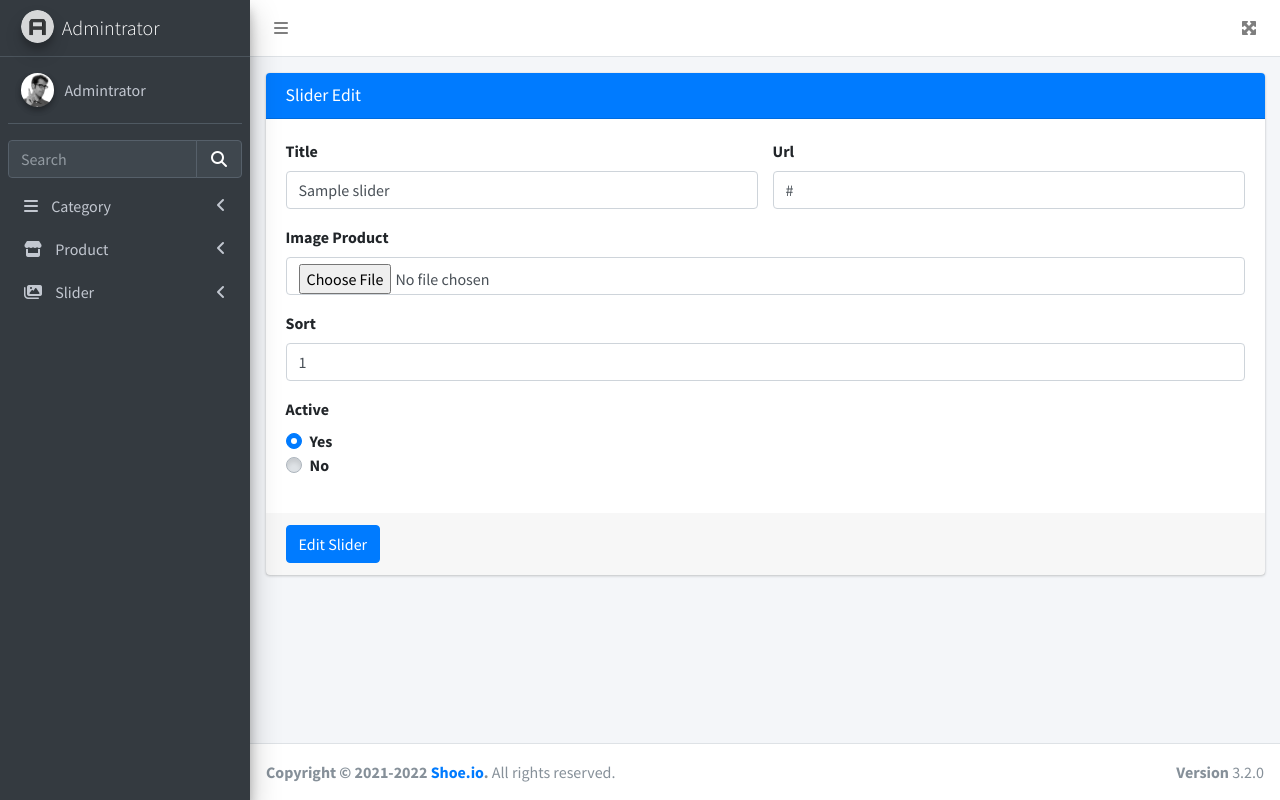
After one commit to dangloc/shops, a Laravel app: page /admin/sliders/edit/1 in a window 1280 px wide. The commit adds this page. Run offline with Laravel 9, Linux system fonts and the light colour scheme; a user stored in the database is signed in; tables that the repository leaves empty hold one stand-in row (values such as "Sample post"); some libraries are stand-ins or nearby versions.

Commit message:
complete edit slider and remove

```diff
--- a/app/Http/Controllers/Admin/SliderController.php
+++ b/app/Http/Controllers/Admin/SliderController.php
@@ -41,4 +41,48 @@ class SliderController extends Controller
             'sliders' => $this->slider->get()
         ]);
     }
+
+    public function show(Slider $slider)
+    {
+        return view('admin.slider.edit',[
+            'title' => 'Slider Edit',
+            'slider' => $slider
+        ]);
+    }
+
+    public function update(Request $request, Slider $slider)
+    {
+        $this->validate($request, [
+            'name'  => 'required',
+            'thumb' => 'required',
+            'url' => 'required',
+        ]);
+
+        $result = $this->slider->update($request, $slider);
+
+        if($result)
+        {
+            return redirect('/admin/sliders/list');
+        }
+
+        return redirect()->back();
+
+    }
+
+    public function destroy(Request $request)
+    {
+        $result = $this->slider->destroy($request);
+
+        if($result)
+        {
+            return response()->json([
+                'error' => false,
+                'message'=> 'Delete slider successfully'
+            ]);
+        }
+
+        return response()->json([ 'error' => true ]);
+    }
+
+
 }
--- a/app/Http/Services/Slider/SliderService.php
+++ b/app/Http/Services/Slider/SliderService.php
@@ -34,4 +34,31 @@ class SliderService
         return SLider::orderbyDesc('id')-> paginate(15);
     }
 
+    public function update($request, $slider){
+        try{
+            $slider->fill($request-> input());
+            $slider->save();
+            Session::flash('success', 'Update Slider successfully');
+        }
+        catch(\Exception $err){
+            Log::error($err->getMessage());
+
+            Session::flash('error', 'Slider Update failed');
+
+            return false;
+        }
+        return true;
+    }
+
+    public function destroy($request){
+        $slider = Slider::where('id', $request->input('id'))->first();
+        if ($slider) {
+            $path = str_replace('storage', 'public', $slider->thumb);
+            Storage::delete($path);
+            $slider->delete();
+            return true;
+        }
+        return false;
+    }
+
 }
--- a/resources/views/admin/main.blade.php
+++ b/resources/views/admin/main.blade.php
@@ -63,7 +63,7 @@
     <div class="float-right d-none d-sm-block">
       <b>Version</b> 3.2.0
     </div>
-    <strong>Copyright &copy; 2014-2021 <a href="https://adminlte.io">AdminLTE.io</a>.</strong> All rights reserved.
+    <strong>Copyright &copy; 2021-2022 <a href="https://adminlte.io">Shoe.io</a>.</strong> All rights reserved.
   </footer>
 
 
--- a/resources/views/admin/slider/add.blade.php
+++ b/resources/views/admin/slider/add.blade.php
@@ -44,7 +44,6 @@
                     <label for="no_active" class="custom-control-label">No</label>
                 </div>
             </div>
-
         </div>
 
         <div class="card-footer">
--- /dev/null
+++ b/resources/views/admin/slider/edit.blade.php
@@ -0,0 +1,66 @@
+@extends('admin.main')
+
+@section('head')
+    <script src="/ckeditor/ckeditor.js"></script>
+@endsection
+
+@section('content')
+
+<form action="" method="POST">
+    <div class="card-body">
+        <div class="row">
+            <div class="col-md-6">
+                <div class="form-group">
+                    <label for="menu">Title</label>
+                    <input type="text" name="name" value="{{ $slider->name }}" class="form-control">
+                </div>
+            </div>
+            <div class="col-md-6">
+                <div class="form-group">
+                    <label for="menu">Url</label>
+                    <input type="text" name="url" value="{{ $slider->url }}" class="form-control">
+                </div>
+            </div>
+        </div>
+
+        <div class="form-group">
+            <label for="menu">Image Product</label>
+            <input type="file"  class="form-control" id="upload">
+            <div id="image_show">
+
+            </div>
+            <input type="hidden" name="thumb" value="{{ $slider->thumb }}" id="thumb">
+        </div>
+
+        <div class="form-group">
+            <label for="menu">Sort</label>
+            <input type="number" name="sort_by" value="{{ $slider->sort_by}}" class="form-control" >
+        </div>
+
+        <div class="form-group">
+            <label>Active</label>
+            <div class="custom-control custom-radio">
+                <input class="custom-control-input" value="1" type="radio" id="active" name="active"
+                {{ $slider->active == 1 ? ' checked=""' : '' }}>
+                <label for="active" class="custom-control-label">Yes</label>
+            </div>
+            <div class="custom-control custom-radio">
+                <input class="custom-control-input" value="0" type="radio" id="no_active" name="active"
+                {{ $slider->active == 0 ? ' checked=""' : '' }}>
+                <label for="no_active" class="custom-control-label">No</label>
+            </div>
+        </div>
+    </div>
+
+    <div class="card-footer">
+        <button type="submit" class="btn btn-primary">Edit Slider</button>
+    </div>
+    @csrf
+</form>
+@endsection
+
+@section('footer')
+    <script>
+        CKEDITOR.replace('content');
+    </script>
+@endsection
--- a/resources/views/admin/slider/list.blade.php
+++ b/resources/views/admin/slider/list.blade.php
@@ -24,7 +24,7 @@
                 <td>{{ $slider->url }}</td>
                 <td>
                     <a href="{{ $slider->thumb }}" target="_blank">
-                        <img src="{{ $slider->thumb }}" height="40px">
+                        <img src="{{ $slider->thumb }}" width="40px">
                     </a>
                 </td>
                 <td>{!! \App\Helpers\Helper::active($slider->active) !!}</td>
--- a/routes/web.php
+++ b/routes/web.php
@@ -50,9 +50,9 @@ Route::middleware(['auth'])->group(function () {
                     Route::get('add', [SliderController::class, 'create']);
                     Route::get('list', [SliderController::class, 'index']);
                     Route::post('add', [SliderController::class, 'store']);
-                    // Route::get('edit/{slider}', [SliderController::class, 'show']);
-                    // Route::post('edit/{slider}', [SliderController::class, 'update']);
-                    // Route::DELETE('destroy', [SliderController::class, 'destroy']);
+                    Route::get('edit/{slider}', [SliderController::class, 'show']);
+                    Route::post('edit/{slider}', [SliderController::class, 'update']);
+                    Route::DELETE('destroy', [SliderController::class, 'destroy']);
                 });
     });
 });
```
Also changed, not shown: resources/views/admin/home.blade.php (line endings or trailing spaces).
